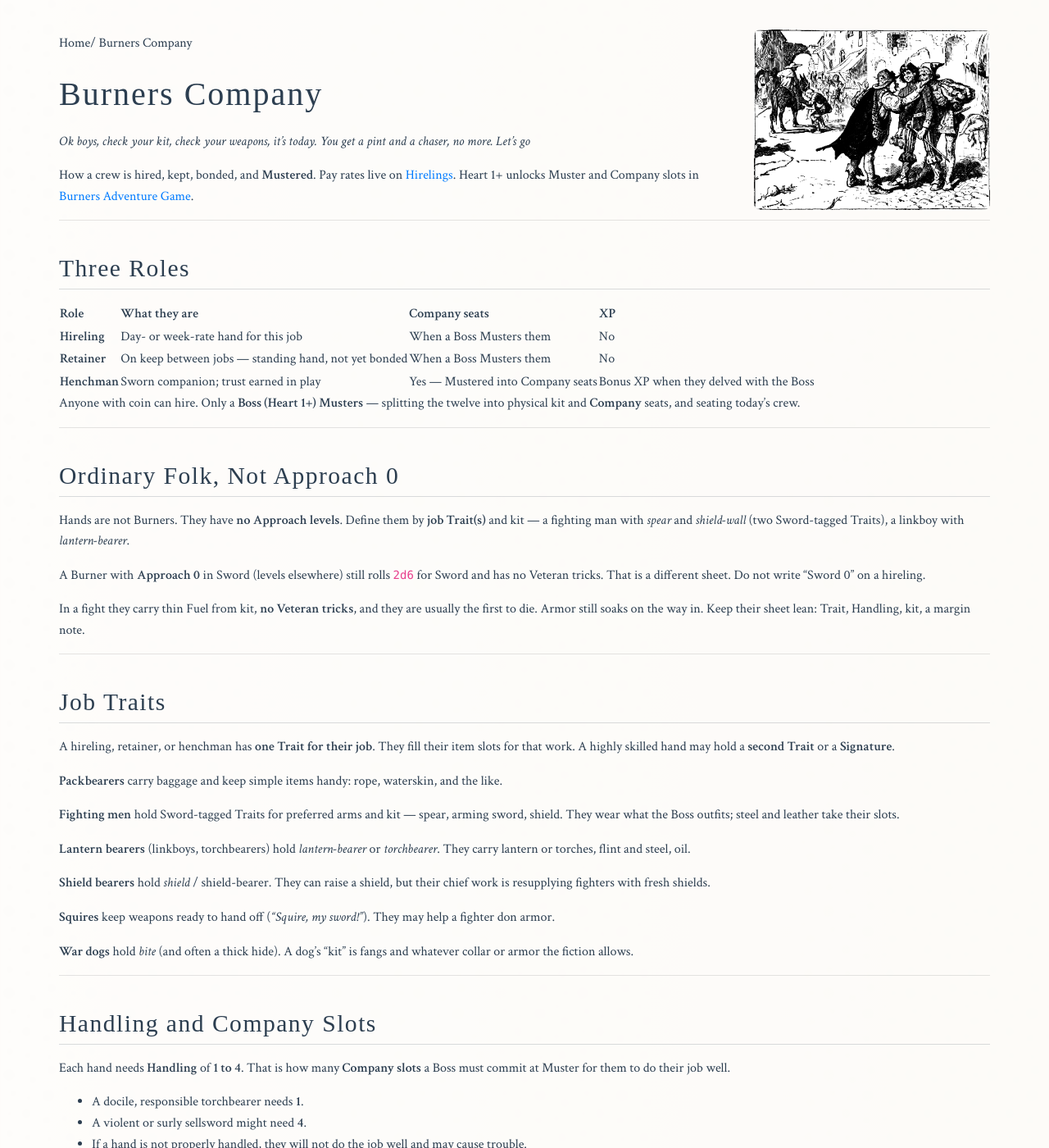
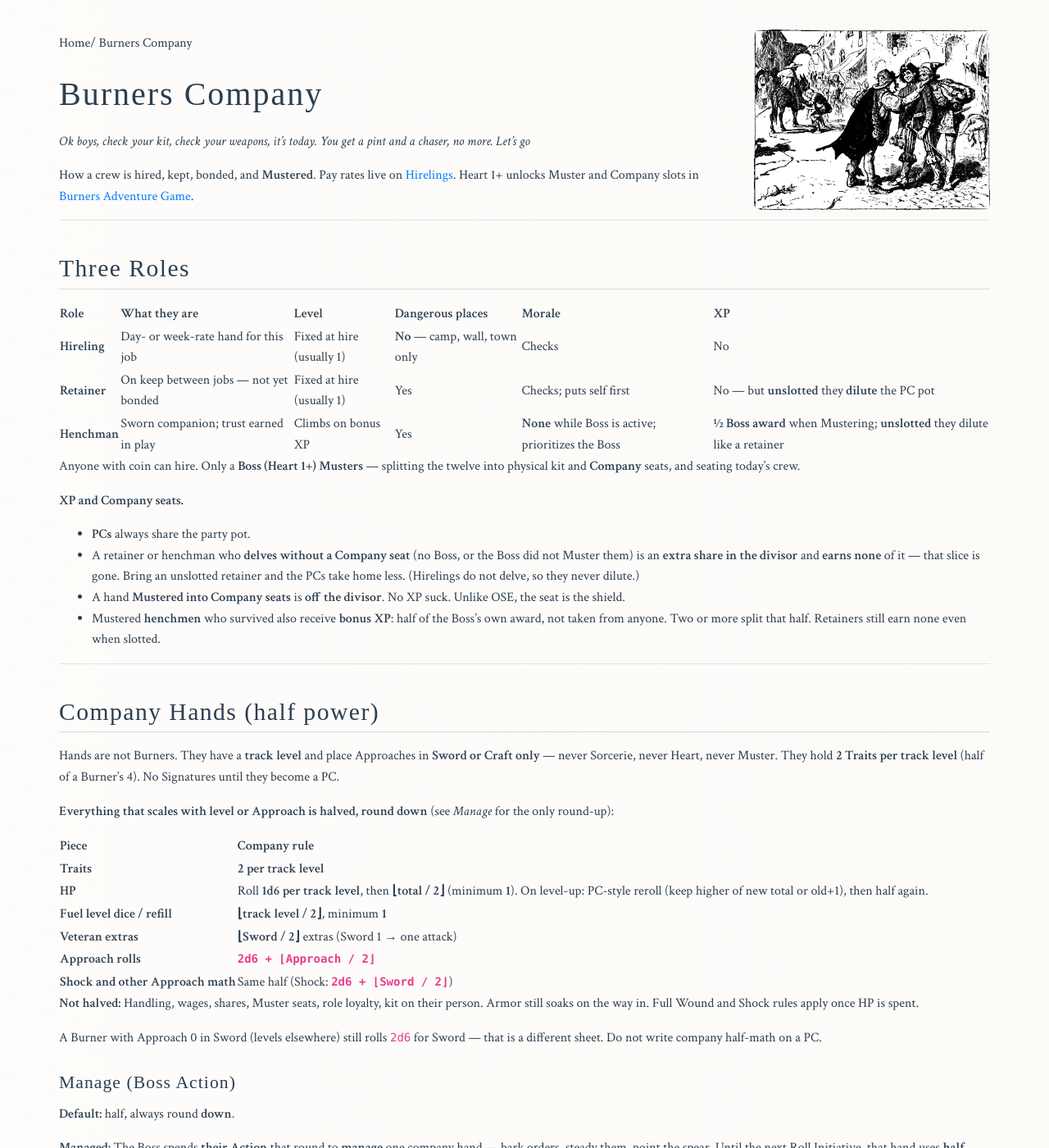
Before and after one commit to paulabrams/burners, a Jekyll site: the page built from markdown/burners-company.md, in a window 1280 px wide and 1400 px high. Shown: the whole window at 82% size. Built offline with Jekyll 4.4.1, drawn with Linux system fonts in a browser that asks for light colours; some web fonts are replaced; some of the changed text lies outside the part shown.

Commit message:
Publish local draft: leveled company hands (half power, Manage, XP seats).
Henchmen climb on half Boss XP without diluting Mustering seats; unslotted retainers suck the pot.

Co-authored-by: Cursor <cursoragent@cursor.com>

```diff
--- a/markdown/burners-company.md
+++ b/markdown/burners-company.md
@@ -15,41 +15,72 @@ How a crew is hired, kept, bonded, and **Mustered**. Pay rates live on [[Burners
 
 ## Three Roles
 
-| Role | What they are | Company seats | XP |
-| --- | --- | --- | --- |
-| **Hireling** | Day- or week-rate hand for this job | When a Boss Musters them | No |
-| **Retainer** | On keep between jobs — standing hand, not yet bonded | When a Boss Musters them | No |
-| **Henchman** | Sworn companion; trust earned in play | Yes — Mustered into Company seats | Bonus XP when they delved with the Boss |
+| Role | What they are | Level | Dangerous places | Morale | XP |
+| --- | --- | --- | --- | --- | --- |
+| **Hireling** | Day- or week-rate hand for this job | Fixed at hire (usually 1) | **No** — camp, wall, town only | Checks | No |
+| **Retainer** | On keep between jobs — not yet bonded | Fixed at hire (usually 1) | Yes | Checks; puts self first | No — but **unslotted** they **dilute** the PC pot |
+| **Henchman** | Sworn companion; trust earned in play | Climbs on bonus XP | Yes | **None** while Boss is active; prioritizes the Boss | **½ Boss award** when Mustering; **unslotted** they dilute like a retainer |
 
 Anyone with coin can hire. Only a **Boss (Heart 1+)** **Musters** — splitting the twelve into physical kit and **Company** seats, and seating today's crew.
 
----
+**XP and Company seats.**
 
-## Ordinary Folk, Not Approach 0
-
-Hands are not Burners. They have **no Approach levels**. Define them by **job Trait(s)** and kit — a fighting man with *spear* and *shield-wall* (two Sword-tagged Traits), a linkboy with *lantern-bearer*.
-
-A Burner with **Approach 0** in Sword (levels elsewhere) still rolls `2d6` for Sword and has no Veteran tricks. That is a different sheet. Do not write "Sword 0" on a hireling.
-
-In a fight they carry thin Fuel from kit, **no Veteran tricks**, and they are usually the first to die. Armor still soaks on the way in. Keep their sheet lean: Trait, Handling, kit, a margin note.
+- **PCs** always share the party pot.
+- A retainer or henchman who **delves without a Company seat** (no Boss, or the Boss did not Muster them) is an **extra share in the divisor** and **earns none** of it — that slice is gone. Bring an unslotted retainer and the PCs take home less. (Hirelings do not delve, so they never dilute.)
+- A hand **Mustered into Company seats** is **off the divisor**. No XP suck. Unlike OSE, the seat is the shield.
+- Mustered **henchmen** who survived also receive **bonus XP**: half of the Boss's own award, not taken from anyone. Two or more split that half. Retainers still earn none even when slotted.
 
 ---
 
-## Job Traits
+## Company Hands (half power)
 
-A hireling, retainer, or henchman has **one Trait for their job**. They fill their item slots for that work. A highly skilled hand may hold a **second Trait** or a **Signature**.
+Hands are not Burners. They have a **track level** and place Approaches in **Sword or Craft only** — never Sorcerie, never Heart, never Muster. They hold **2 Traits per track level** (half of a Burner's 4). No Signatures until they become a PC.
+
+**Everything that scales with level or Approach is halved, round down** (see *Manage* for the only round-up):
+
+| Piece | Company rule |
+| --- | --- |
+| **Traits** | **2 per track level** |
+| **HP** | Roll **1d6 per track level**, then **⌊total / 2⌋** (minimum **1**). On level-up: PC-style reroll (keep higher of new total or old+1), then half again. |
+| **Fuel level dice / refill** | **⌊track level / 2⌋**, minimum **1** |
+| **Veteran extras** | **⌊Sword / 2⌋** extras (Sword 1 → one attack) |
+| **Approach rolls** | **`2d6 + ⌊Approach / 2⌋`** |
+| **Shock and other Approach math** | Same half (Shock: **`2d6 + ⌊Sword / 2⌋`**) |
+
+**Not halved:** Handling, wages, shares, Muster seats, role loyalty, kit on their person. Armor still soaks on the way in. Full Wound and Shock rules apply once HP is spent.
+
+A Burner with Approach 0 in Sword (levels elsewhere) still rolls `2d6` for Sword — that is a different sheet. Do not write company half-math on a PC.
+
+### Manage (Boss Action)
+
+**Default:** half, always round **down**.
+
+**Managed:** The Boss spends **their Action** that round to **manage** one company hand — bark orders, steady them, point the spear. Until the next Roll Initiative, that hand uses **half round up** instead of down for every half-powered number: Approach rolls, Shock, Veteran extras, Fuel level-die counts that land in that window. HP already on the sheet does not rewrite mid-fight.
+
+- One Action → **one** hand for that round.
+- Only a hand you are Mustering or leading — not a stranger across the hall.
+- You forgo your own attack, cast, or feat. Sword 1 managed → still one attack; Approach 1 managed → `2d6+1`.
+- Managing again next round costs another Action.
+
+Role rules and fiction do not flip rounding by themselves.
+
+---
+
+## Traits
+
+Job names are Traits, tagged to Sword or Craft. A hand fills their item slots for that work; the Boss outfits upgrades from the purse.
 
 **Packbearers** carry baggage and keep simple items handy: rope, waterskin, and the like.
 
-**Fighting men** hold Sword-tagged Traits for preferred arms and kit — spear, arming sword, shield. They wear what the Boss outfits; steel and leather take their slots.
+**Fighting men** hold Sword-tagged Traits for preferred arms and kit — spear, arming sword, shield. They wear what the Boss outfits.
 
-**Lantern bearers** (linkboys, torchbearers) hold *lantern-bearer* or *torchbearer*. They carry lantern or torches, flint and steel, oil.
+**Lantern bearers** (linkboys, torchbearers) hold *lantern-bearer* or *torchbearer*. Lantern or torches, flint and steel, oil.
 
-**Shield bearers** hold *shield* / shield-bearer. They can raise a shield, but their chief work is resupplying fighters with fresh shields.
+**Shield bearers** hold *shield* / shield-bearer. They can raise a shield; their chief work is resupplying fighters with fresh boards.
 
 **Squires** keep weapons ready to hand off (*"Squire, my sword!"*). They may help a fighter don armor.
 
-**War dogs** hold *bite* (and often a thick hide). A dog's "kit" is fangs and whatever collar or armor the fiction allows.
+**War dogs** hold *bite* (and often a thick hide). A dog's kit is fangs and whatever collar or armor the fiction allows.
 
 ---
 
@@ -75,6 +106,8 @@ Going alone: Muster **0** Company, all twelve physical. Bonds wait at home.
 
 Company slots hold **people**, not gear. Their kit rides on them; wages, keep, and new gear come from the Boss's purse. On Roll Initiative the Boss adds **one die per Company slot declared** (filled or empty). Those slots never also count as empty-inventory dice. See [[Burners Adventure Game]].
 
+**XP perk of the seats:** Mustering pulls a hand **off the XP divisor** (no suck) and lets henchmen draw bonus XP (see *Three Roles* and *Henchmen*). A PC who is not a Boss cannot Muster — their delving retainers always dilute.
+
 **Non-Bosses** may still hire for coin. Without Muster they do not split Company seats and do not gain Company-slot Initiative. Handling trouble is sharper without a Boss's Morale Check.
 
 ---
@@ -83,38 +116,46 @@ Company slots hold **people**, not gear. Their kit rides on them; wages, keep, a
 
 Find them in the fiction: a tavern notice, a dockside crew, a debt called in. The offer is a Reaction roll (see [[Burners Referee Guide]]); Heart on the roll if you have it. A generous purse eases it; a bad name hardens it.
 
-Pay the weekly rate on [[Burners Equipment#Hirelings]] and at least a **half-share** of the haul. Taking a hireling into a dungeon may raise the ask. **Food, lodging, and new gear are on you.** Paid hirelings earn **no XP**.
+**Track level** is fixed when they hire (usually **1** — Sword 1 or Craft 1, 2 Traits, half HP). They do not rise with the Boss.
+
+Pay the weekly rate on [[Burners Equipment#Hirelings]]. **Hirelings will not enter dangerous places** — no barrow, no delve, no burning hall. Camp, wall, town, and the road between are their work. **Food, lodging, and new gear are on you.** No XP.
 
 ---
 
 ## Retainers
 
-A **retainer** is on **keep** between jobs — standing hand, still coin, not yet bonded. Same job Trait, Handling, and kit rules. Field them at Muster like any other hand. Promote to henchman only when the bond is real (Referee's call): they stayed when it mattered, you kept your word, you pulled them out of the barrow.
+A **retainer** is on **keep** between jobs — standing hand, still coin, not yet bonded. Same half-power sheet; **track level fixed at hire** (usually 1). They will enter dangerous places and fight, but **put themselves first**. They check Morale. Field them at Muster like any other hand.
+
+**XP:** Retainers earn **no** XP. If they delve **without** a Company seat, they still **count in the XP divisor** (a pure suck for the PCs). A Boss who Musters them into seats stops the suck — they fight under the packing tax instead.
+
+Promote to henchman only when the bond is real (Referee's call): they stayed when it mattered, you kept your word, you pulled them out of the barrow. They keep their current track level and begin earning henchman bonus XP when Mustering.
 
 ---
 
 ## Henchmen
 
-A **henchman** is a sworn companion: keep, a half-share of treasure, and the bond that lets them grow with you. Only a Boss may hold henchmen. Bonds are earned in play — not a Reaction roll on day one.
+A **henchman** is a sworn companion: keep, a half-share of treasure, and a bond earned in play — not a Reaction roll on day one. Only a Boss may hold henchmen.
 
-**On the delve.** Muster them into Company seats. They receive your Morale Check when the moment breaks. They want keep *and* at least a half-share.
+**XP.** Figure the award for monsters and recovered treasure. Divide it among **every PC** plus **each unslotted** retainer or henchman who delved — those unslotted hands **earn none** of their share (it is gone). Hands in **Company seats** are **not** in the divisor. Then: each Mustering henchman who **survived** splits **half of the Boss's award** as **bonus XP** — not taken from the Boss or the other PCs. One henchman: 50% of what the Boss gained. Two Mustering survivors: they split that half (25% each). Track their total on a margin line. They buy character levels on the same XP table as Burners (in civilization), place each level in Sword or Craft only, gain 2 Traits, reroll HP then half. Their track level **never exceeds the Boss's**. Retainers earn no XP even when slotted.
 
-**XP.** When the crew earns XP, figure the Boss's award first. Each henchman who **delved with you and survived** splits **half of your award** as **bonus XP** — not taken from you or the other PCs. One henchman present: 50% of what you gained. Two present: they split that half (25% each). Track their total on a margin line; it feeds the trainee path. Hirelings and retainers earn no XP.
+**On the delve.** Muster them into Company seats. While the Boss is **active** (on their feet, leading), henchmen **do not check Morale** and **do not leave**. They **prioritize the Boss** over others — Block for you first, stay on your heel. They want keep *and* at least a half-share.
 
 **Replacing a henchman.** Death or departure ends the bond. Word of how you treat henchmen travels; abuse it and the next bond is harder to earn.
+
+**Starter.** A starting Boss begins with one henchman at level 1: Sword 1 or Craft 1, 2 Traits, HP = ⌊1d6 / 2⌋ (min 1), basic kit, keep and a share of the take.
 
 ---
 
 ## Morale
 
-When the company faces something that would break ordinary resolve (a fight turning, a horror from the crypt, a comrade cut down, wages long overdue), and a **Boss** leads the delve, the Referee calls a Morale Check for the affected hands:
+When the company faces something that would break ordinary resolve (a fight turning, a horror from the crypt, a comrade cut down, wages long overdue), and a **Boss** leads, the Referee calls a Morale Check for **hirelings and retainers** who are shaken — **not** for henchmen while the Boss is active:
 
 > **Morale Check:** roll **`2d6 + your Heart`** against the moment's danger. A routine scare is low. A wraith clawing free of its tomb is high.
 >
 > - **Meet or beat → they hold.**
 > - **Fall short → they break** — flee, freeze, drop the torch, or demand to leave. Play it by fiction.
 
-Leading from the front and keeping your word ease the check; treating hands as arrow-fodder hardens it. Without a Boss, the Referee plays nerve by fiction or calls **`2d6` vs the danger** with no Heart bonus.
+Leading from the front and keeping your word ease the check; treating hands as arrow-fodder hardens it. Without a Boss, the Referee plays nerve by fiction or calls **`2d6` vs the danger** with no Heart bonus. If the Boss is down or gone, henchmen check Morale like anyone else.
 
 ---
 
@@ -133,68 +174,79 @@ Their Morale is their own score (6 for a peasant levy up to 9 for mounted troops
 
 ---
 
-## Trainee Adventurers
+## Becoming a Burner
 
-If a henchman survives hard jobs and their XP would reach the next character level on the table (they lag at half the Boss's pace), the table may promote them to a **trainee adventurer**. They shed Handling, begin earning Traits and Signatures, and climb toward a full Burner build. When your character dies, you may take a trainee as your new Burner.
+A company hand becomes a full **Burner** only when they become a **PC** — your next character after the Boss dies, or a player takes them over. Until then they stay on the half-power track. Do not promote a seated NPC to full Burner rules.
+
+On that claim: they are a PC **at their current track level** (henchmen often lag the Boss — half XP pace). Rebuild under full PC rules from then on — 4 Traits per level, full HP, full Approach math, Signatures, open Approaches.
 
 ---
 
 ## Professional Adventurers
 
-The Referee may field a rare **professional adventurer**: an NPC built as a PC, with their own goals. Uncommon — nearly everyone with a real sheet is a player at the table.
+The Referee may field a rare **professional adventurer**: an NPC built as a PC, with their own goals. Uncommon — nearly everyone with a real sheet is a player at the table. This is not a company upgrade path.
 
 ---
 
 ## Example Hands
 
+All examples use half power (round down) unless a Boss **manages** them that round.
+
 ### Cob — lantern bearer (hireling)
 
-- **Trait:** *lantern-bearer* (Craft-tagged).
+- **Level 1, Craft 1.** HP ⌊1d6/2⌋ (min 1). Fuel level die: 1. Rolls: `2d6+0`.
+- **Traits (2):** *lantern-bearer*, *quiet* (Craft).
 - **Handling:** 1.
 - **Kit:** hooded lantern, flask of oil, flint and steel, spare torch.
-- Quiet, eyes on the floor, follows the Boss's heel. A pint settles him; a second one and he starts talking about home.
+- Will not enter the barrow. Quiet, eyes on the floor. A pint settles him; a second and he talks about home.
 
 ### Merrin — packbearer (hireling)
 
-- **Trait:** *packbearer* (Craft-tagged).
+- **Level 1, Craft 1.** HP ⌊1d6/2⌋ (min 1). Fuel level die: 1. Rolls: `2d6+0`.
+- **Traits (2):** *packbearer*, *broad-backed* (Craft).
 - **Handling:** 1.
 - **Kit:** rope, waterskins, spare rations, room on her back for the haul.
-- Broad shoulders, few words. Will not go first into a dark room. Will not leave a pack behind.
+- Camp and road only. Will not leave a pack behind.
 
 ### Joss — fighting man (hireling)
 
-- **Traits:** *spear*, *leather* (Sword-tagged).
+- **Level 1, Sword 1.** HP ⌊1d6/2⌋ (min 1). Fuel level die: 1. One attack. Rolls: `2d6+0`.
+- **Traits (2):** *spear*, *leather* (Sword).
 - **Handling:** 3 (+1 for a violent job).
 - **Kit:** spear, leather armor (AC 1), short blade.
-- Dockside muscle. Wants the fee in hand before the gate. Holds a line if the Boss is watching; looks for the door if not.
+- Dockside muscle for walls and gates — not the dark below. Fee in hand before the gate.
 
 ### Bren — shield bearer (retainer)
 
-- **Trait:** *shield-bearer* (Sword-tagged). Signature: *fresh boards* — always seems to have one more shield in the cart.
+- **Level 1, Sword 1.** HP ⌊1d6/2⌋ (min 1). Fuel level die: 1. One attack. Rolls: `2d6+0`.
+- **Traits (2):** *shield-bearer*, *steady* (Sword).
 - **Handling:** 2.
 - **Kit:** two heaters, a spare buckler, leather.
-- On keep. Resupplies the front when boards splinter. Ambition: leave the cart for a Mustered seat.
+- On keep. Will delve; puts self first; checks Morale. Resupplies the front when boards splinter.
 
 ### Tam — squire (retainer)
 
-- **Traits:** *squire*, *arming sword* (Sword-tagged).
+- **Level 1, Sword 1.** HP ⌊1d6/2⌋ (min 1). Fuel level die: 1. One attack. Rolls: `2d6+0`.
+- **Traits (2):** *squire*, *arming sword* (Sword).
 - **Handling:** 2.
 - **Kit:** master's spare blade sheathed, oil, strap kit; helps don mail.
-- Young, proud of the Boss's harness. First into a squall of questions; last into a fight unless told.
+- Young, proud of the Boss's harness. Checks Morale; looks to his own skin when the line bucks.
 
 ### Rook — war dog (henchman)
 
-- **Traits:** *bite*, *thick hide* (Sword-tagged).
+- **Level 1 (climbs on bonus XP).** Sword 1; half power. HP ⌊1d6/2⌋ (min 1), one attack, `2d6+0`.
+- **Traits (2):** *bite*, *thick hide* (Sword).
 - **Handling:** 2 (settled; was 3).
 - **Kit:** the dog — collar, scars, a mean bark in the dark.
-- Bonded after the fen job. Sleeps on the Boss's blanket. Does not share rations with strangers.
+- Bonded after the fen job. Mustering draws half the Boss's XP without diluting the party. No Morale while the Boss stands; prioritizes the Boss. Sleeps on the Boss's blanket.
 
 ### Nell — spear (henchman)
 
-- **Traits:** *spear*, *steady under fire* (Sword-tagged).
-- **Handling:** 2 (settled from 4).
-- **Kit:** spear, gambeson (AC 2), kettle helm.
-- Starter bond for a green Boss — keep, half-share, and the one who checks the kit when the Muster is called. Surly once; not anymore.
+- **Level 1 (climbs on bonus XP).** **Sword 1**, HP ⌊1d6/2⌋ (min 1), Fuel level die 1, one attack, rolls `2d6+0`.
+- **Traits (2):** *spear*, *steady under fire* (Sword).
+- **Handling:** 1 until first pressure (often rises, then settles).
+- **Kit:** spear, gambeson (AC 2), kettle helm — Boss may outfit better from the purse.
+- Starter bond for a green Boss. Keep, half-share, checks the kit when Muster is called. No Morale while the Boss is active; prioritizes the Boss.
 
 ---
 
```
Also changed, not shown: markdown/burners-adventure-game.md (+14 -12 lines), markdown/burners-equipment.md (+2 -2 lines), markdown/burners-ose-conversions.md (+1 -1 lines), 1 other file.
